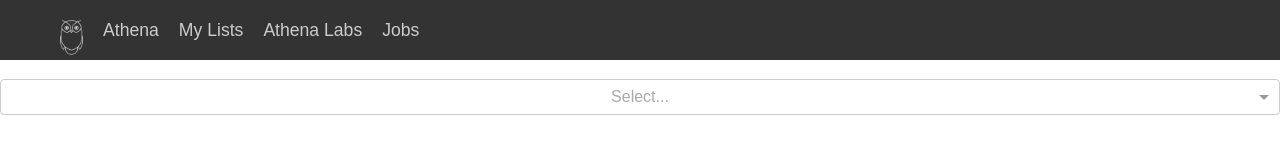
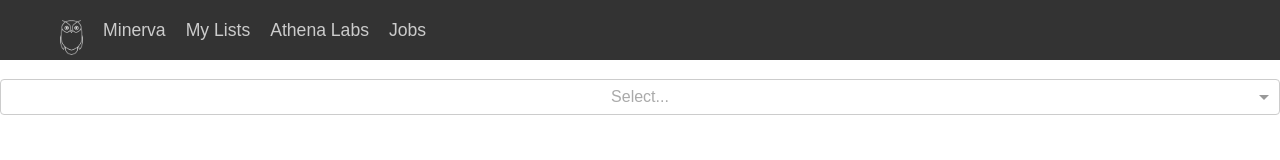
Before and after one commit to featherart/front-page, a React (Create React App) app: page / in a window 1280 px wide. Shown: the top 160 px of the page. Built offline with nearby package versions, Linux system fonts and the light colour scheme.

Commit message:
start to build out routes

```diff
--- a/src/App.js
+++ b/src/App.js
@@ -1,20 +1,27 @@
 import React, { Component } from 'react';
 import MovieSearch from './movie-search';
-import TopNavbar from './top-navbar';
+//import TopNavbar from './top-navbar';
+import { Link } from 'react-router';
+import logo from './owl.png';
+import './styles/top-navbar.css';
 
 import 'react-select/dist/react-select.css';
 import './App.css';
 
 class App extends Component {
 
-  logChange(val) {
-    console.log("Selected: " + val);
-  }
-
   render() {
     return (
       <div className="App">
-        <TopNavbar />
+        <div className="top-navbar">
+            <ul role="nav">
+              <li><Link to="/"><img src={logo} className="App-logo" alt="logo" /></Link></li>
+              <li><Link to="/">Minerva</Link></li>
+              <li><Link to="/lists">My Lists</Link></li>
+              <li><Link to="/labs">Athena Labs</Link></li>
+              <li><Link to="/jobs">Jobs</Link></li>
+            </ul>
+          </div>
         <div className="search-bar">
           <MovieSearch />
         </div>
--- a/src/index.js
+++ b/src/index.js
@@ -1,9 +1,15 @@
 import React from 'react';
 import ReactDOM from 'react-dom';
+import { Router, Route, hashHistory } from 'react-router';
 import App from './App';
+import MyLists from './my-lists';
+
 import './index.css';
 
-ReactDOM.render(
-  <App />,
-  document.getElementById('root')
+ReactDOM.render((
+  <Router history={hashHistory}>
+    <Route path="/" component={App} />
+    <Route path="/lists" component={MyLists} />
+  </Router>
+  ), document.getElementById('root')
 );
--- a/src/styles/top-navbar.css
+++ b/src/styles/top-navbar.css
@@ -1,6 +1,5 @@
 .top-navbar {
   background: #333333;
-  color: #cccccc;
   max-height: 80px;
   font-size: 1.1em;
 }
@@ -10,6 +9,10 @@
   display: flex;
   flex-direction: row;
   justify-content: flex-start;
+}
+.top-navbar li a {
+  text-decoration: none;
+  color: #cccccc;
 }
 .top-navbar li {
   display: inline;
```
